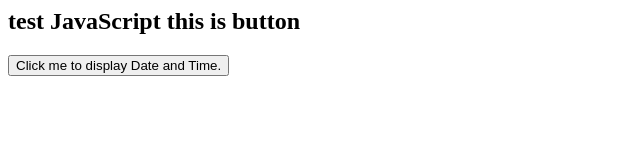
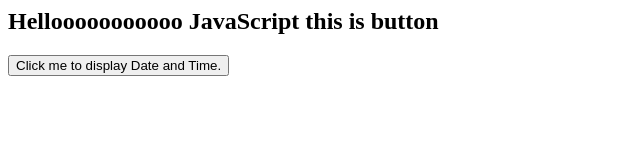
Before and after one commit to pratipatel2084/JSApps, a plain HTML site: page index.html in a window 1280 px wide. Shown: the whole page, without its empty margins (0-640 px from the left). Drawn offline with Linux system fonts and the light colour scheme.

Commit message:
modified h2

```diff
--- a/index.html
+++ b/index.html
@@ -4,7 +4,7 @@
         <script defer src="./index.js"></script>
     </head>
 <body>
-    <h2>test JavaScript this is button</h2>
+    <h2>Hellooooooooooo JavaScript this is button</h2>
     <button type="button"
     onclick="document.getElementById('demo').innerHTML = Date()">
     Click me to display Date and Time.</button>
```
